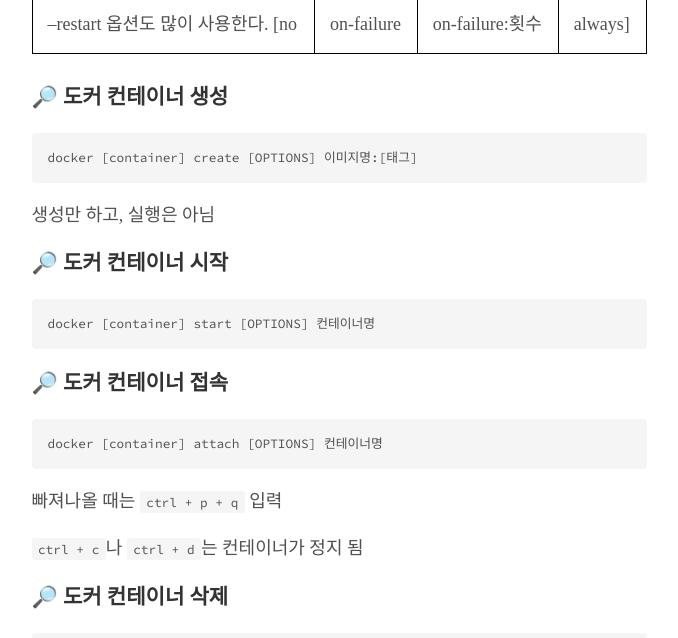
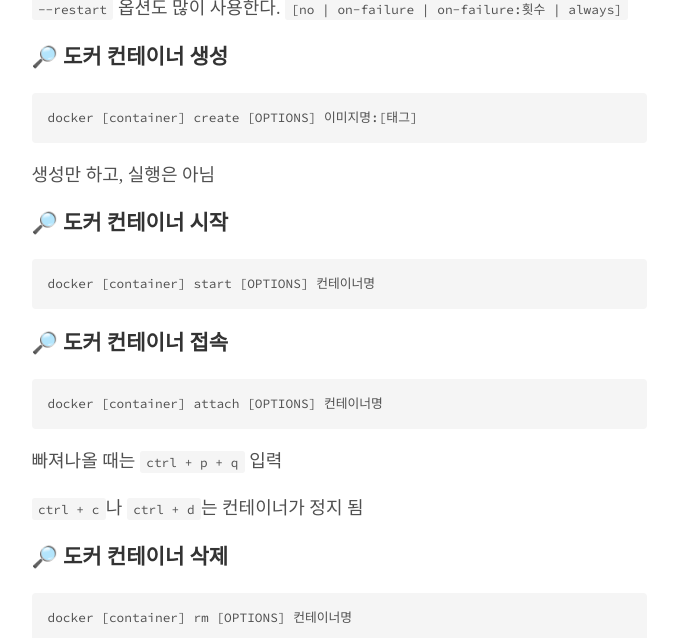
Before and after one commit to ywonchae1/ywonchae1.github.io, a Jekyll site: the page built from _posts/2024-01-21-docker_practice.md, in a window 1280 px wide and 900 px high, scrolled down 5167 px, cut to the strip 262-900 px from the top of the window. Shown: the whole strip, without its empty margins (301-979 px from the left). Built offline with Jekyll 4.4.1, drawn with Linux system fonts in a browser that asks for light colours; some web fonts are replaced.

```diff
--- a/_posts/2024-01-21-docker_practice.md
+++ b/_posts/2024-01-21-docker_practice.md
@@ -169,7 +169,7 @@ docker [container] run [OPTIONS] 이미지명:[태그] [실행명령]
 
 <img src='../attachment/2024/01/21/13docker_run_options.jpeg'>
 
---restart 옵션도 많이 사용한다. [no | on-failure | on-failure:횟수 | always]
+`--restart` 옵션도 많이 사용한다. `[no | on-failure | on-failure:횟수 | always]`
 
 ### 🔎 도커 컨테이너 생성
 
```
